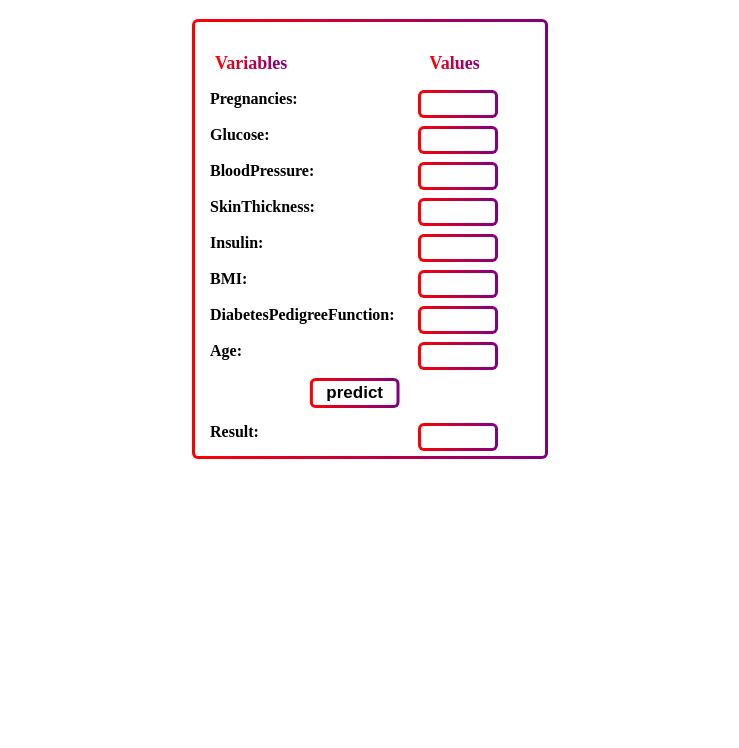
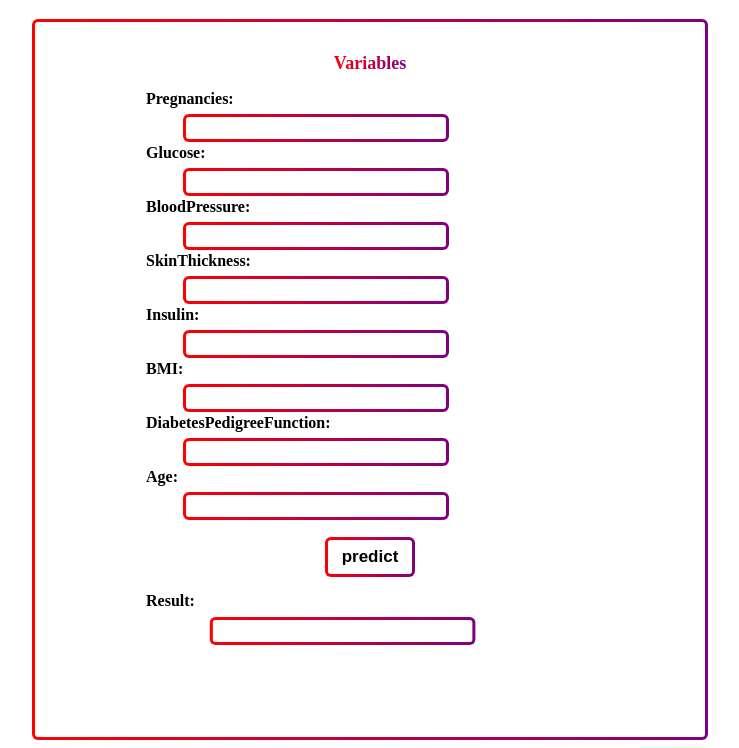
Before and after one commit to rafaelmelom/rafaelmelom.github.io, a plain HTML site: page index.html in a window 1280 px wide. Shown: the part 87-835 px from the top of the page, without its empty margins (270-1009 px from the left). Before the commit the page ends 800 px from the top, so only its background shows below. Drawn offline with Linux system fonts and the light colour scheme.

Commit message:
Add files via upload

```diff
--- a/style.css
+++ b/style.css
@@ -43,11 +43,11 @@ body {
 
 #action input {
     color: black;
-    height: 30px;
+    height: 90%;
     width: 90px;
     font-size: 17px;
     float: none;
-    transform: translate(-17%,0%);
+    transform: translate(-17%,5%);
     border: double 3px transparent;
     border-radius: 6px;
     background-image: linear-gradient(white, white),
@@ -77,6 +77,7 @@ body {
 }
 
 #input input {
+    text-align: center;
     float: right;
     transform: translate(-40%,0%);
     width: 70px;
@@ -97,6 +98,7 @@ body {
 }
 
 #final input {
+    text-align: center;
     float: right;
     transform: translate(-40%,0%);
     width: 70px;
@@ -129,8 +131,54 @@ body {
     margin: 0 auto;
 }
 
-@media (max-width: 768px) {
+@media (max-width: 1280px) {
     #all {
         width: 50vw;
+        height: auto;
+        padding-bottom: 10%;
+        text-align: center;
+        position: relative;
+    }
+
+    #input label {
+        display: block;
+        transform: translate(15%,0%);
+    }
+
+    #input input {
+        float: left;
+        transform: translate(50%,0%);
+        margin-top: 1%;
+        width: 40%;
+    }
+
+    #final label {
+        display: block;
+        transform: translate(15%,0%);
+    }
+
+    #final input {
+        float: left;
+        transform: translate(60%,0%);
+        margin-top: 1%;
+        width: 40%;
+    }
+
+    #action {
+        align-items: center;
+        margin: 2%;
+    }
+
+    #action input {
+        transform: translate(0%,5%);
+        height: 90%;
+    }
+
+    .subtitle {
+        text-align: center;
+    }
+
+    .second-span {
+        display: none;
     }
 }
```
